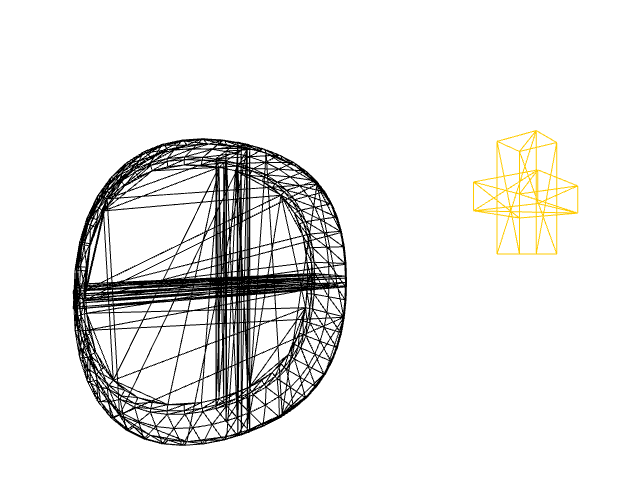
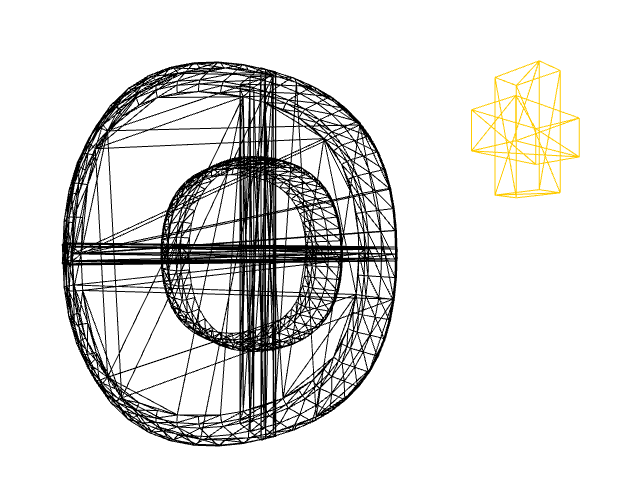
Before and after one commit to nicoladl/threejs-logo, a plain HTML site: page index.html in a window 1280 px wide. Shown: the part 154-640 px from the top of the page, without its empty margins (401-1041 px from the left). Drawn offline with Linux system fonts and the light colour scheme; animation ran at ten frames a second.

Commit message:
added hole wireframe

```diff
--- a/index.html
+++ b/index.html
@@ -16,23 +16,6 @@
 
 	<script src="three.js"></script>
 	<script>
-
-    function addControls() {
-      controls = new THREE.TrackballControls(camera, renderer.domElement)
-
-      controls.rotateSpeed = 1
-      controls.zoomSpeed = .5
-      controls.panSpeed = 1
-
-      controls.noZoom = false
-      controls.noPan = false
-      controls.noRotate = false
-
-      controls.staticMoving = false
-      controls.dynamicDampingFactor = 0.3
-
-    }
-
 		var renderer,
 			scene,
 			camera,
@@ -45,20 +28,13 @@
     renderer.setSize(window.innerWidth, window.innerHeight)
 
     //CAMERA
-    camera = new THREE.PerspectiveCamera(470, window.innerWidth / window.innerHeight, 0.1, 300)
+    camera = new THREE.PerspectiveCamera(450, window.innerWidth / window.innerHeight, 0.1, 300)
 
     //SCENE
     scene = new THREE.Scene()
 
-    //LIGHTS
-    var light = new THREE.AmbientLight(0x000000, 0.5)
-    scene.add(light)
-
-    var light2 = new THREE.PointLight(0x000000, 0.5)
-    scene.add(light2)
-
-    var x = -25
-    var y = -25
+    var x = -20
+    var y = -20
     var letter = new THREE.Shape()
     letter.moveTo( x, y + 20 )
     letter.lineTo( x, y + 20 )
@@ -70,21 +46,23 @@
     letter.lineTo( x + 20, y + 40 )
     letter.quadraticCurveTo( x + 40, y + 40, x + 40, y + 20 )
 
-    // var letterHole = new THREE.Path()
-    // letterHole.moveTo( x, y + 20 )
-    // letterHole.lineTo( x, y + 20 )
-    // letterHole.quadraticCurveTo( x, y + 20, x, y + 20 )
-    // letterHole.lineTo( x, y )
-    // letterHole.quadraticCurveTo( x, y, x, y + 20 )
-    // letterHole.lineTo( x + 40, y + 20 )
-    // letterHole.quadraticCurveTo( x + 40, y, x, y )
-    // letterHole.lineTo( x, y + 20 )
-    // letterHole.quadraticCurveTo( x + 40, y + 40, x + 40, y + 20 )
+    var letterHole = new THREE.Path()
+    var a = -10
+    var b = -10
+    letterHole.moveTo( a, b + 10 )
+    letterHole.lineTo( a, b + 10 )
+    letterHole.quadraticCurveTo( a, b + 20, a + 10, b + 20 )
+    letterHole.lineTo( a + 10, b )
+    letterHole.quadraticCurveTo( a, b, a, b + 10 )
+    letterHole.lineTo( a + 20, b + 10 )
+    letterHole.quadraticCurveTo( a + 20, b, a + 10, b )
+    letterHole.lineTo( a + 10, b + 20 )
+    letterHole.quadraticCurveTo( a + 20, b + 20, a + 20, b + 10 )
 
     // // punch the hole
-    // letter.holes.push(letterHole)
+    letter.holes.push(letterHole)
 
-    var extrudeSettings = { amount: 8, bevelEnabled: true, bevelSegments: 2, steps: 2, bevelSize: 1, bevelThickness: 1 }
+    var extrudeSettings = { amount: 5, bevelEnabled: true, bevelSegments: 2, steps: 2, bevelSize: 1, bevelThickness: 1 }
     var geometry = new THREE.ExtrudeGeometry( letter, extrudeSettings )
 
     var materialOctoplus = new THREE.MeshLambertMaterial({ color: 0xF3FFE2, wireframe: true })
@@ -93,17 +71,17 @@
     var octoplus = new THREE.Mesh(geometry, materialOctoplus)
     octoplus.position.z = -50
 
-    var plus1 = new THREE.BoxGeometry( 20, 5, 8 );
+    var plus1 = new THREE.BoxGeometry( 15, 5, 5 );
     var plusHorizontal = new THREE.Mesh( plus1, materialPlus );
     plusHorizontal.position.z = -50
-    plusHorizontal.position.x = 50
-    plusHorizontal.position.y = 10
+    plusHorizontal.position.x = 35
+    plusHorizontal.position.y = 15
 
-    var plus1 = new THREE.BoxGeometry( 10, 20, 5);
+    var plus1 = new THREE.BoxGeometry( 5, 15, 5);
     var plusVertical = new THREE.Mesh( plus1, materialPlus );
     plusVertical.position.z = -50
-    plusVertical.position.x = 50
-    plusVertical.position.y = 10
+    plusVertical.position.x = 35
+    plusVertical.position.y = 15
 
     scene.add(plusHorizontal);
     scene.add(plusVertical);
```
Lines whose indentation alone changed are shown as unchanged.
